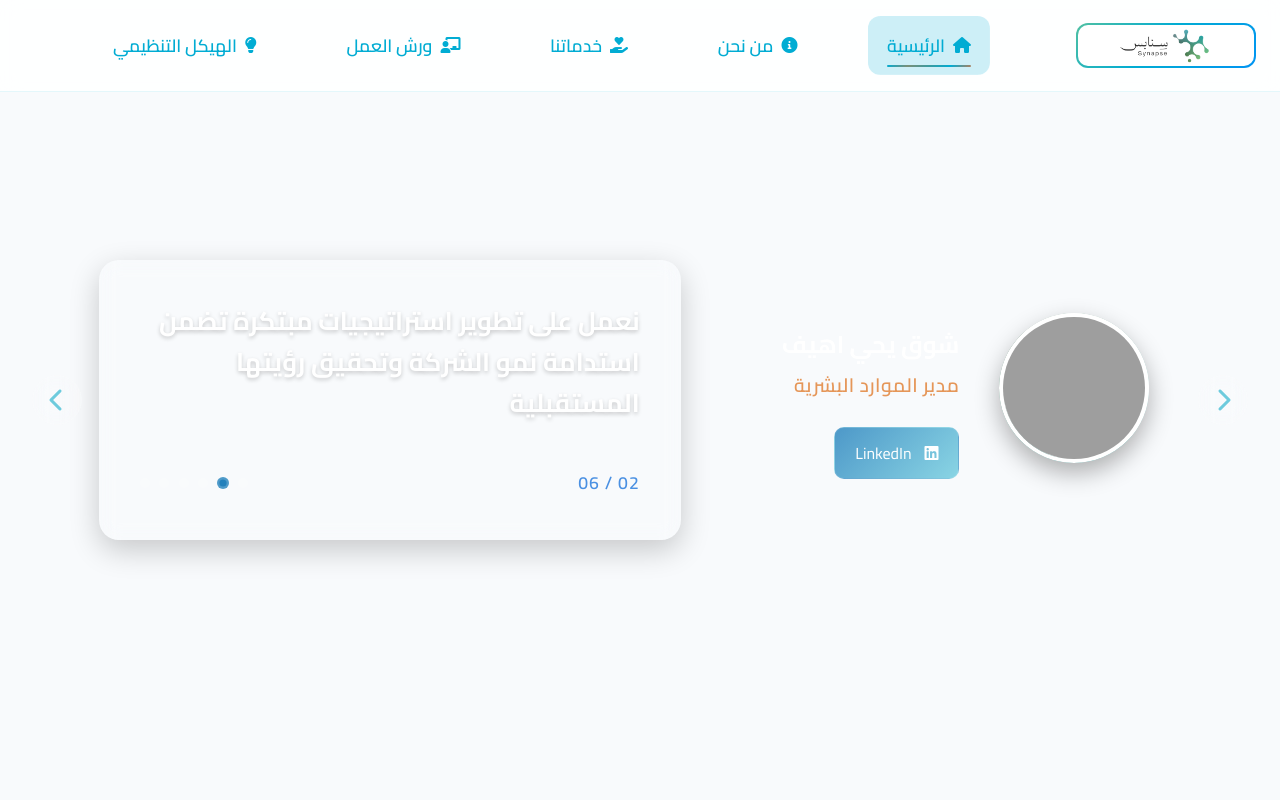
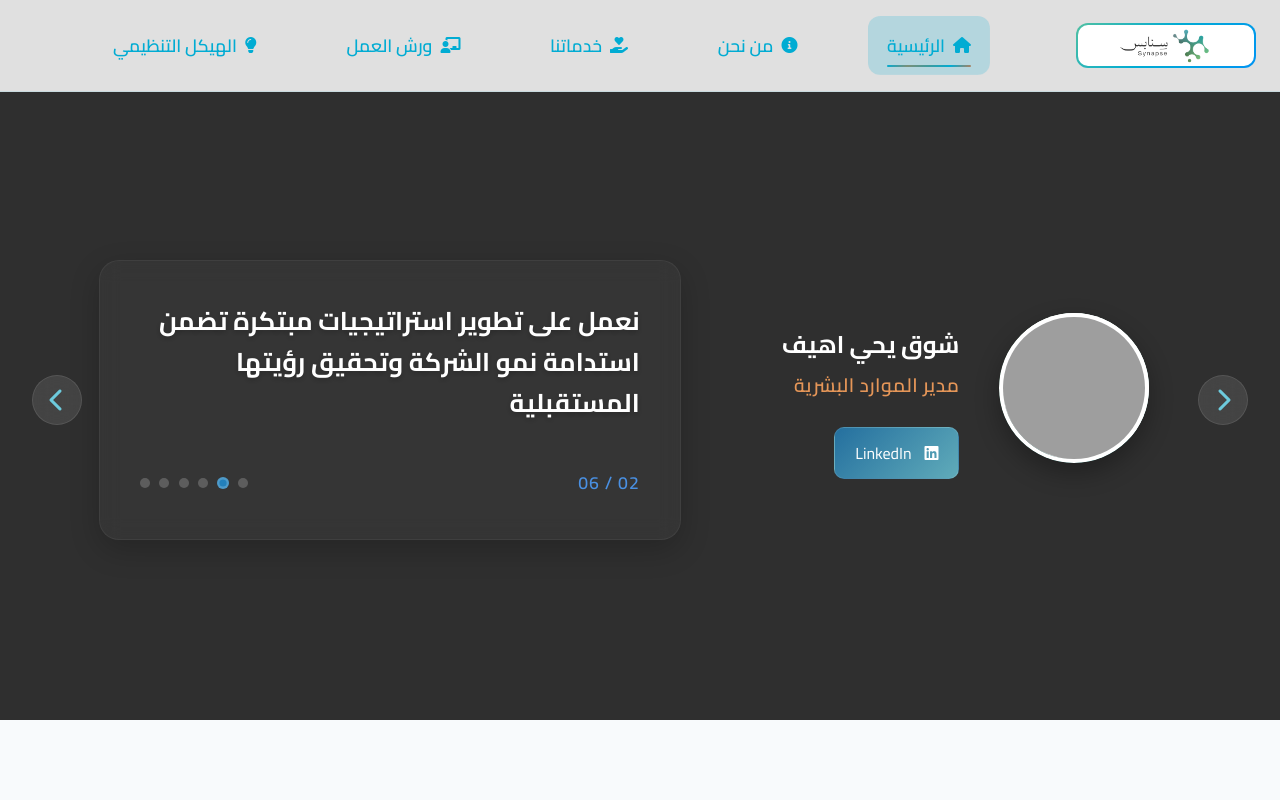
Before and after one commit to SynapseKSA/Website-, a plain HTML site: page Organizational_structure.html in a window 1280 px wide. Shown: the top 800 px of the page. Drawn offline with Linux system fonts and the light colour scheme; the site is published under a folder, as on GitHub Pages, so addresses that start at the root find nothing; grey boxes are pictures that could not be loaded.

Commit message:
khadijah

```diff
--- a/CSS/Organizational_structure.css
+++ b/CSS/Organizational_structure.css
@@ -377,7 +377,7 @@
     left: 0;
     width: 100%;
     height: 90%;
-    background-image: url('/synapse_elements-0٢.png');
+    background-image: url('../Assets/synapse_elements-0٢.png');
     background-size: cover;
     background-position: center;
     filter: brightness(0.3);
```
